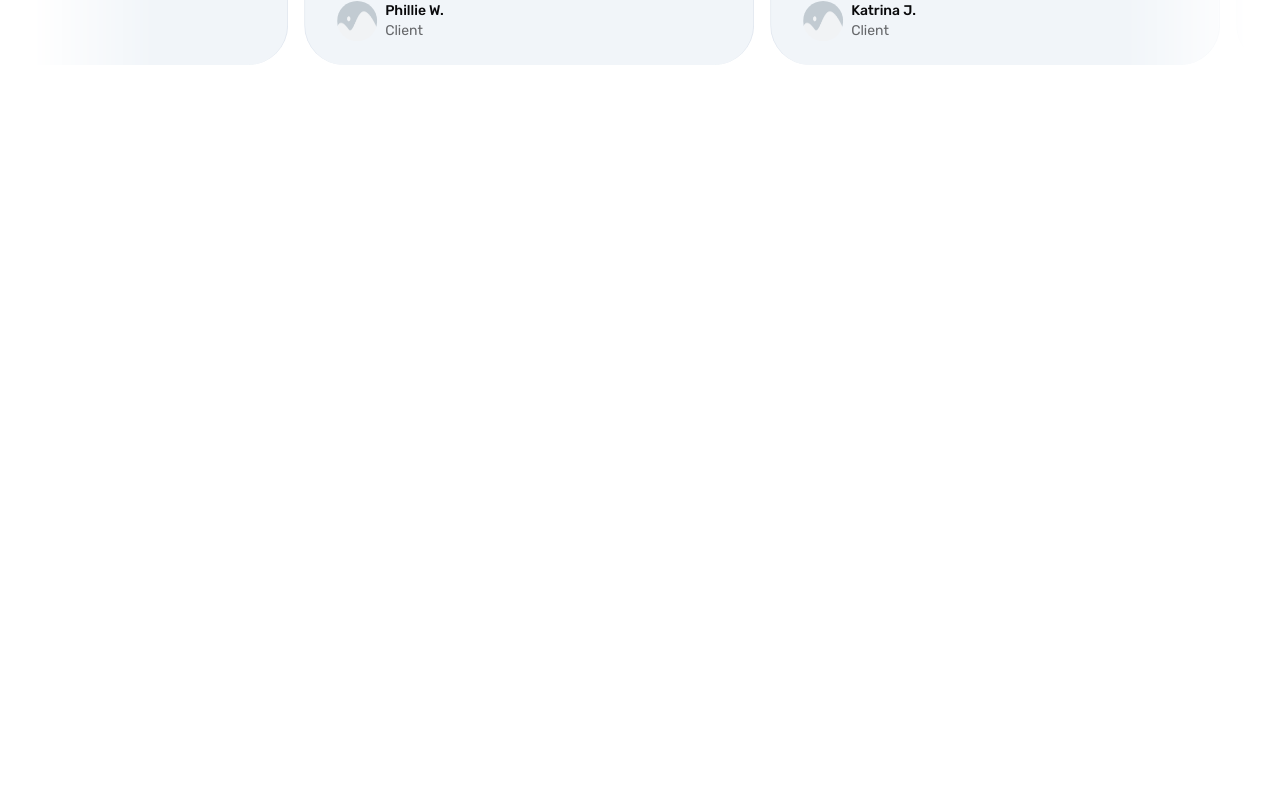
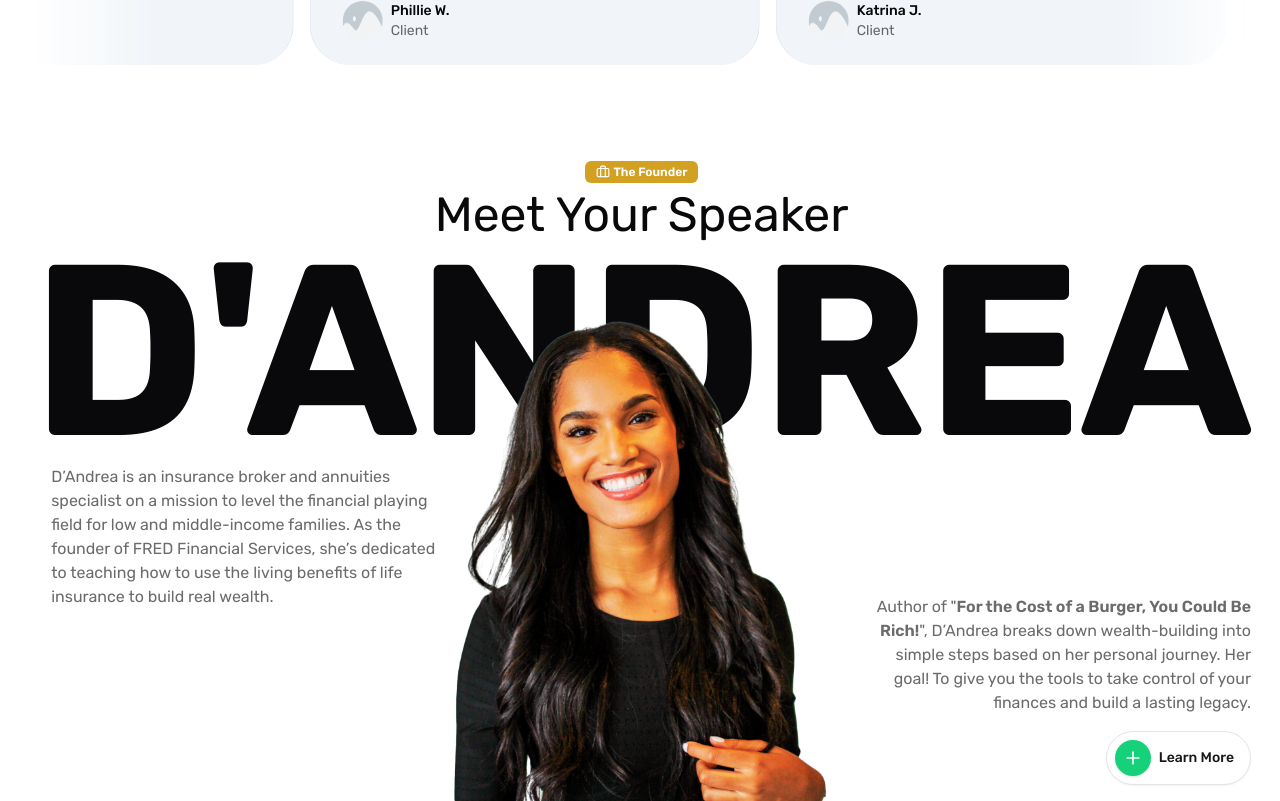
Before and after one commit to joaquincuenca/FREDONOMICS, a React (Vite) app: page /home in a window 1280 px wide. Shown: the part 2045-2846 px from the top of the page. Before the commit the page ends 2142 px from the top, so only its background shows below. Built offline with nearby package versions, Linux system fonts and the light colour scheme.

Commit message:
add Founder section to LandingPage; implement layout and content for speaker introduction

```diff
--- a/src/pages/LandingPage.tsx
+++ b/src/pages/LandingPage.tsx
@@ -1,13 +1,15 @@
 import Home from "./sections/Home";
 import BookAndFeatures from "./sections/BookAndFeatures";
 import Testimonials from "./sections/Testimonials";
+import Founder from "./sections/Founder";
 
 export default function LandingPage() {
   return (
-    <div className="h-full w-full overflow-x-hidden">
+    <div className="h-full w-full overflow-x-hidden overflow-y-hidden">
       <Home />
       <BookAndFeatures />
       <Testimonials />
+      <Founder />
     </div>
   );
 }
--- /dev/null
+++ b/src/pages/sections/Founder.tsx
@@ -0,0 +1,75 @@
+import { Badge } from "@/components/ui/badge";
+import { Button } from "@/components/ui/button";
+import { Briefcase, Plus } from "lucide-react";
+
+export default function Founder() {
+  return (
+    <div className="xl:mt-16 md:mt-12 mt-8 flex flex-col items-center w-full h-screen xl:h-[80vh] relative">
+      <Badge variant="secondary" className="gap-1 mb-2 w-fit">
+        <Briefcase size={14} /> The Founder
+      </Badge>
+      <h1 className="lg:text-5xl text-4xl mb-4">Meet Your Speaker</h1>
+      <div className="flex flex-col items-center xl:items-start w-full gap-4">
+        <h2
+          className="uppercase font-bold tracking-tight text-[clamp(2rem,15vw,12rem)] xl:text-[clamp(3rem,19vw,23rem)] leading-none w-full text-center"
+          style={{
+            letterSpacing: "clamp(-0.02em, -0.01em, 0em)",
+            lineHeight: "clamp(0.8, 0.8, 0.9)",
+          }}
+        >
+          D'Andrea
+        </h2>
+        <p className="xl:ml-[clamp(1rem,1.5vw,2rem)] opacity-60 xl:w-[30vw] w-2/3 xl:text-left text-center">
+          D’Andrea is an insurance broker and annuities specialist on a mission
+          to level the financial playing field for low and middle-income
+          families. As the founder of FRED Financial Services, she’s dedicated
+          to teaching how to use the living benefits of life insurance to build
+          real wealth.{" "}
+          <span className="xl:hidden">
+            Author of "
+            <span className="font-semibold">
+              For the Cost of a Burger, You Could Be Rich!
+            </span>
+            ", D’Andrea breaks down wealth-building into simple steps based on
+            her personal journey. Her goal! To give you the tools to take
+            control of your finances and build a lasting legacy.
+          </span>
+        </p>
+        <Button
+          className="justify-self-end text-zinc-900 font-medium rounded-full w-fit h-fit p-1 pr-2 md:p-2 md:pr-4 md:text-sm text-xs flex xl:hidden mb-4"
+          variant="outline"
+        >
+          <Button size="icon" className="rounded-full size-6 md:size-9">
+            <Plus className="!size-3 md:!size-5" />
+          </Button>
+          Learn More
+        </Button>
+      </div>
+      <img
+        src="images/the-founder.png"
+        alt="The Founder, D'Andrea"
+        className="xl:absolute bottom-0 h-[60vh]"
+      />
+      <div className="hidden absolute bottom-4 right-0 xl:flex flex-col items-end w-full gap-4">
+        <p className="opacity-60 xl:w-[30vw] xl:text-right">
+          Author of "
+          <span className="font-semibold">
+            For the Cost of a Burger, You Could Be Rich!
+          </span>
+          ", D’Andrea breaks down wealth-building into simple steps based on her
+          personal journey. Her goal! To give you the tools to take control of
+          your finances and build a lasting legacy.
+        </p>
+        <Button
+          className="justify-self-end text-zinc-900 font-medium rounded-full w-fit h-fit p-1 pr-2 md:p-2 md:pr-4 md:text-sm text-xs flex"
+          variant="outline"
+        >
+          <Button size="icon" className="rounded-full size-6 md:size-9">
+            <Plus className="!size-3 md:!size-5" />
+          </Button>
+          Learn More
+        </Button>
+      </div>
+    </div>
+  );
+}
```
Also changed, not shown: public/images/the-founder.png (added).
